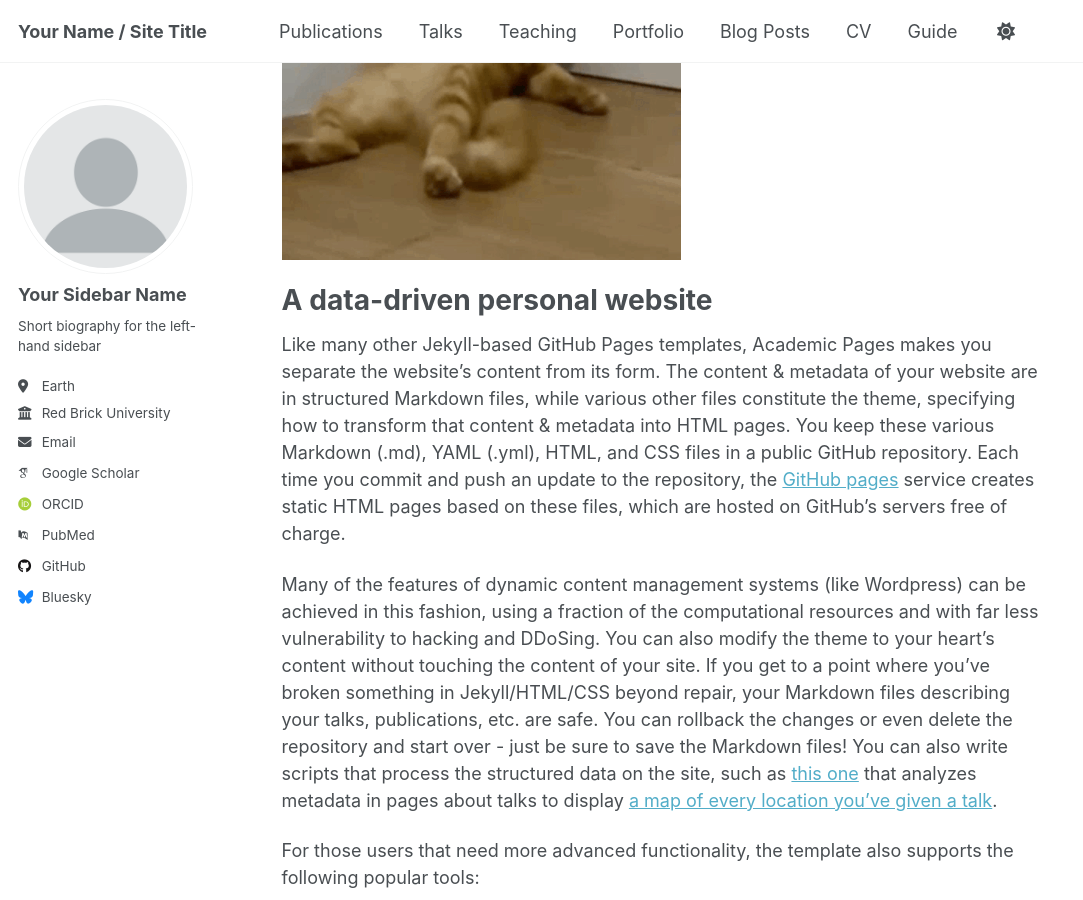
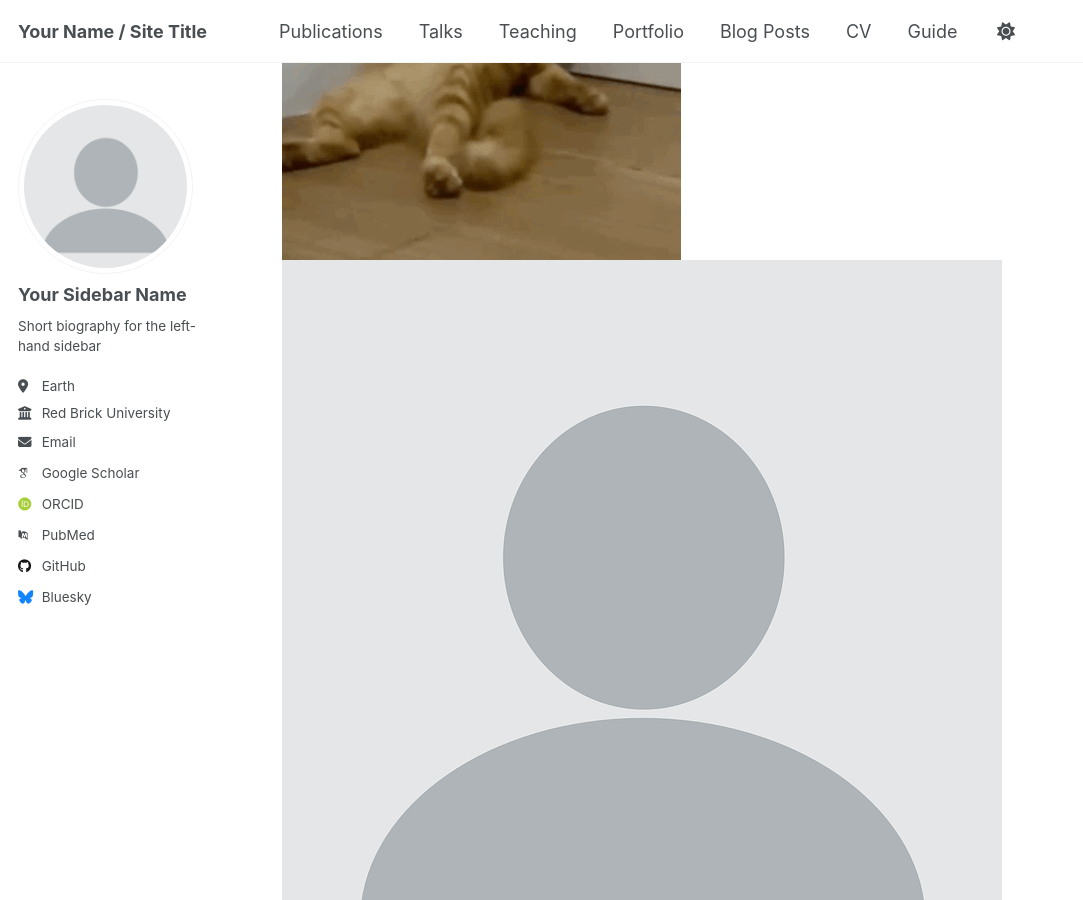
Before and after one commit to meidelien/meidelien.github.io, a Jekyll site: the page built from _pages/about.md, in a window 1280 px wide and 900 px high, scrolled down 724 px. Shown: the whole window, without its empty margins (0-1083 px from the left). Built offline with Jekyll 4.4.1, drawn with Linux system fonts in a browser that asks for light colours; some web fonts are replaced; a script that is not in the unit is left out.

Commit message:
Add profile image to about page
Added a new image (/images/profile.png) to the about page to enhance visual content.

```diff
--- a/_pages/about.md
+++ b/_pages/about.md
@@ -13,6 +13,7 @@ This is the front page of a website that is powered by the [Academic Pages templ
 
 
 ![alt text](/images/image.png "screenshot of academic pages template")
+![alt text](/images/profile.png "screenshot of academic pages template")
 
 A data-driven personal website
 ======
```
